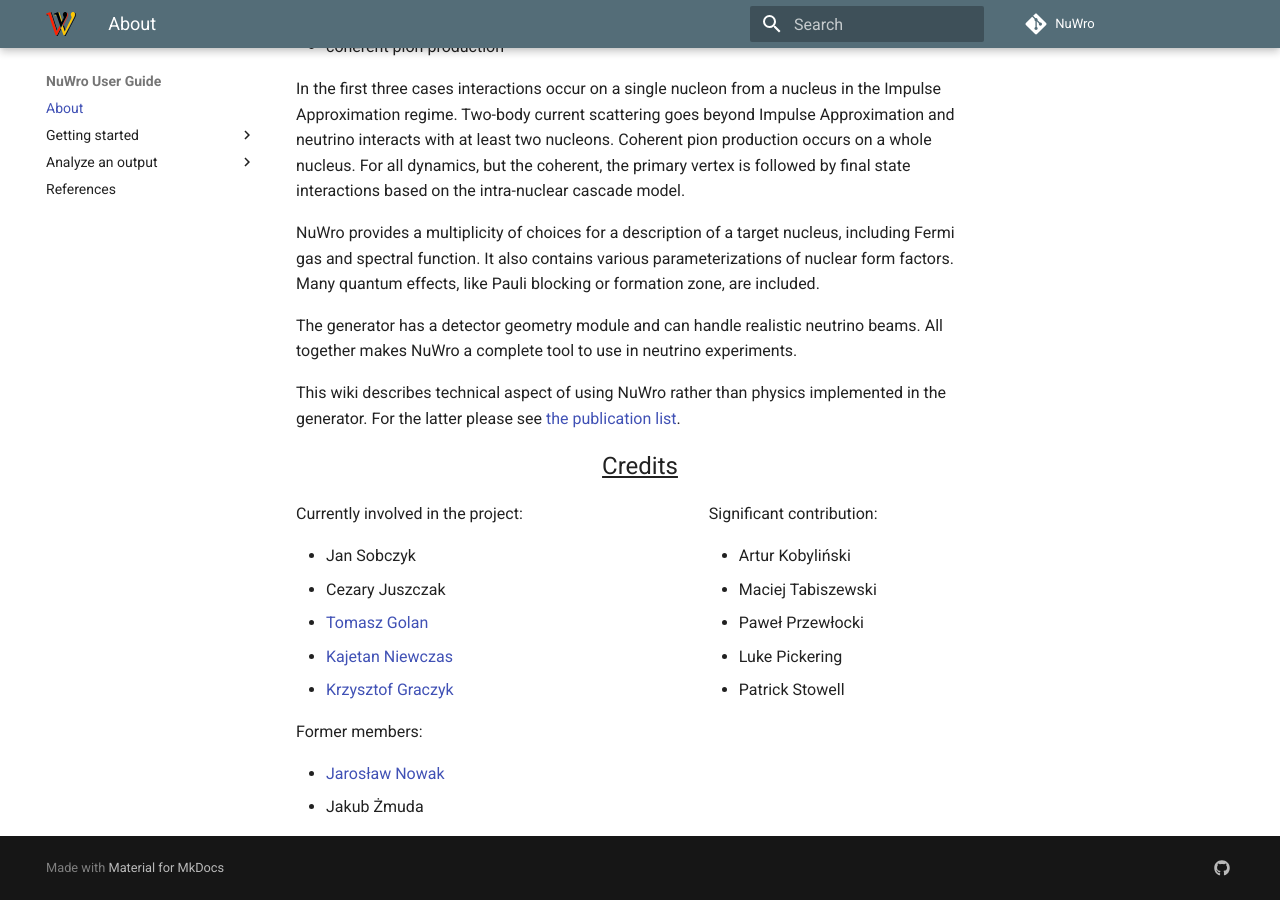
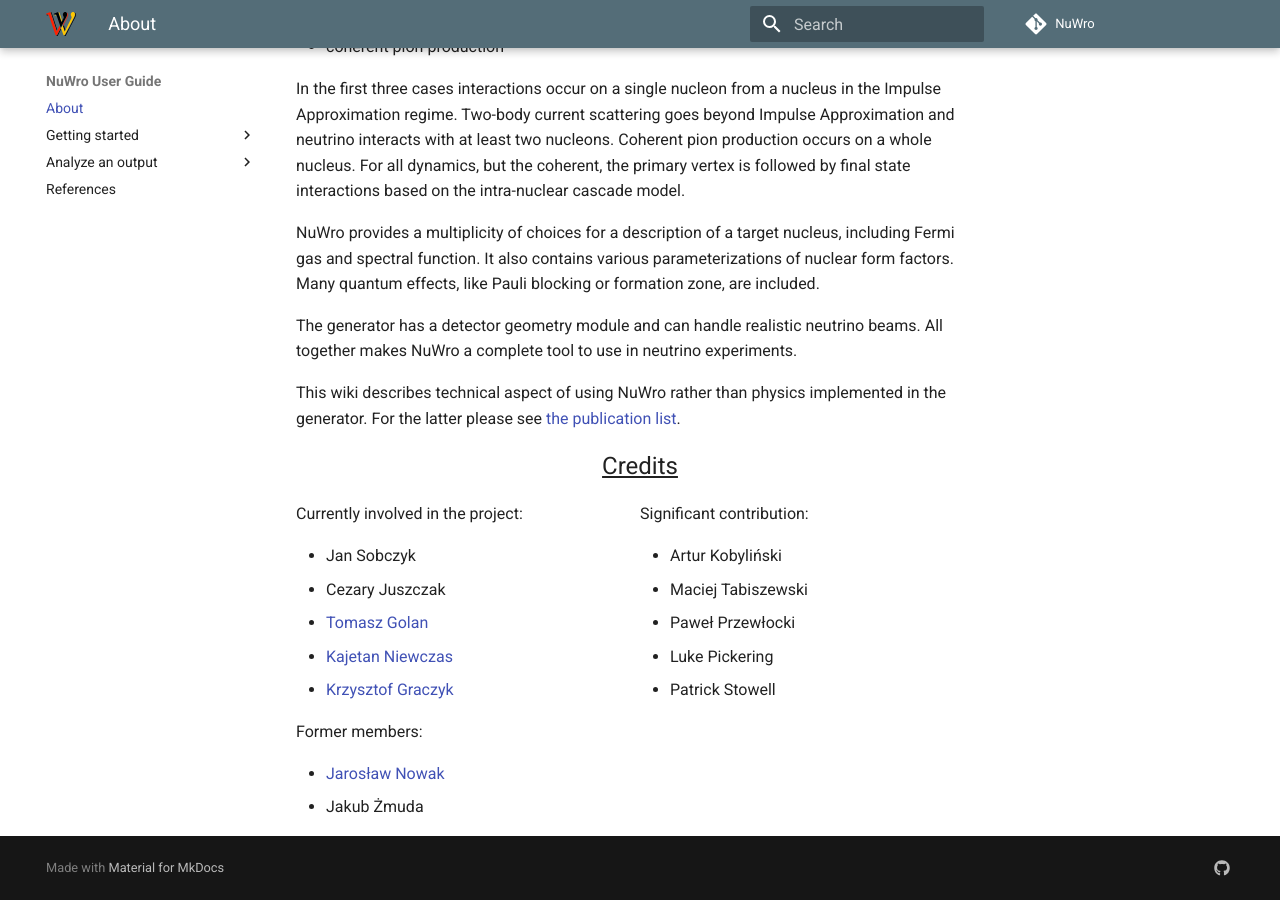
Before and after one commit to NuWro/user-guide, an MkDocs documentation site: the page built from docs/index.md, in a window 1280 px wide and 900 px high, scrolled down 740 px. Built offline with MkDocs 1.6.1 and Material for MkDocs 9.7.7, drawn with Linux system fonts in a browser that asks for light colours; comment, search, counter and statistics services are not loaded; old or Windows-style settings are respelled for this version of MkDocs.

Commit message:
authors update

```diff
--- a/docs/index.md
+++ b/docs/index.md
@@ -20,7 +20,7 @@ This wiki describes technical aspect of using NuWro rather than physics implemen
 
 <p align=center><font size=5><u>Credits</u></font></p>
 
-<div style="float:left; width:40%">
+<div style="float:left; width:50%">
 
 Currently involved in the project:
 
@@ -40,7 +40,7 @@ Former members:
 </ul>
 
 </div>
-<div style="float:right; width:40%">
+<div style="float:left; width:50%">
 
 Significant contribution:
 
```
